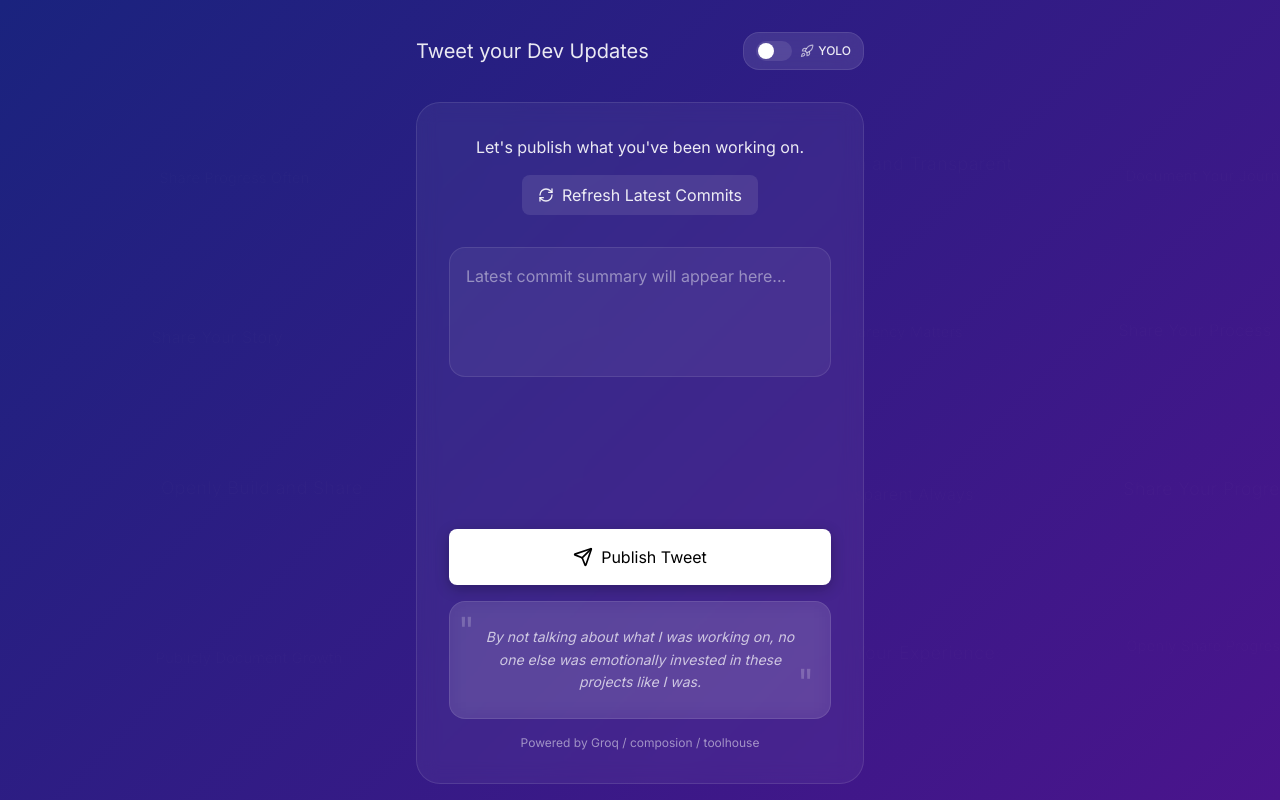
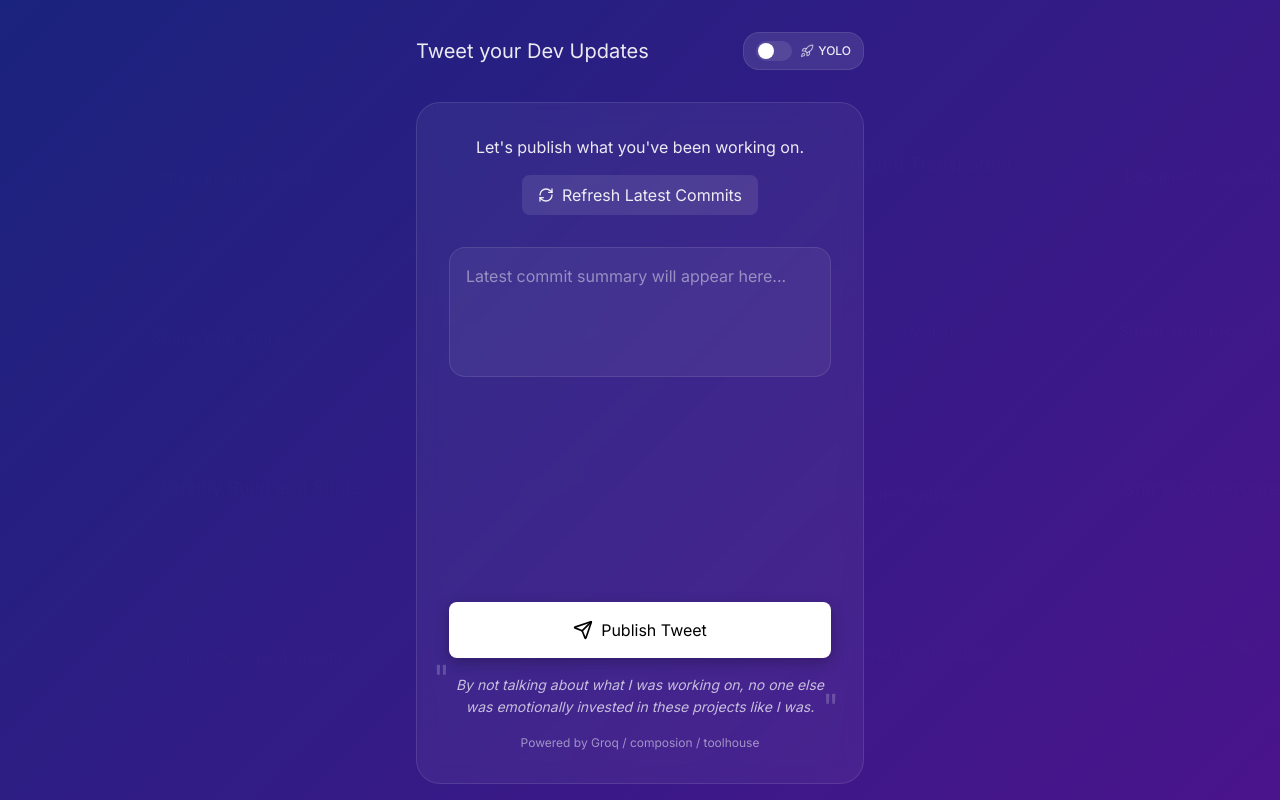
Before and after one commit to kliment-slice/MCPaaS, a Next.js app in the folder app/: page / in a window 1280 px wide. Built offline with nearby package versions, Linux system fonts and the light colour scheme.

Commit message:
Remove glassmorphism effect from quote section in Home component for a cleaner design.

```diff
--- a/app/app/page.tsx
+++ b/app/app/page.tsx
@@ -251,7 +251,7 @@ export default function Home() {
         )}
 
         {/* Quote */}
-        <div className="mt-4 glass-morphism p-6 rounded-2xl">
+        <div className="mt-4">
           <blockquote className="relative">
             <div className="absolute top-0 left-0 text-4xl text-white/20 -translate-x-4 -translate-y-4">"</div>
             <p className="italic text-white/70 text-center text-sm leading-relaxed">
```
